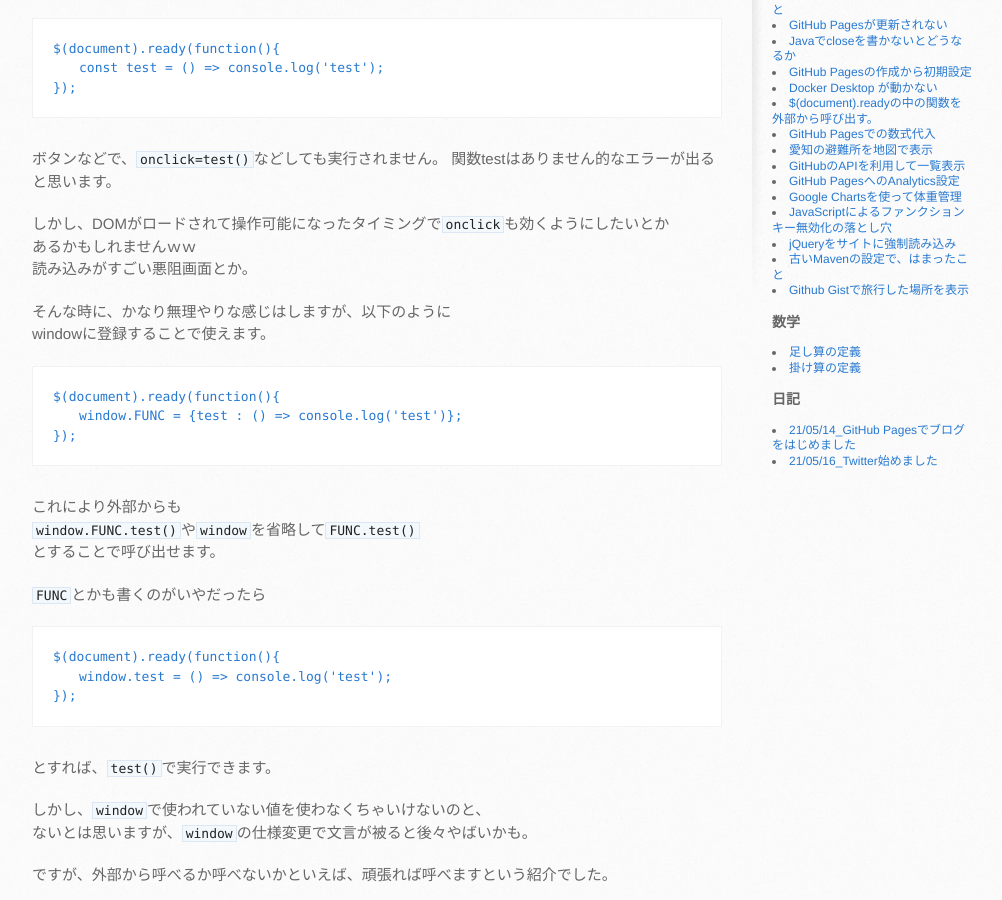
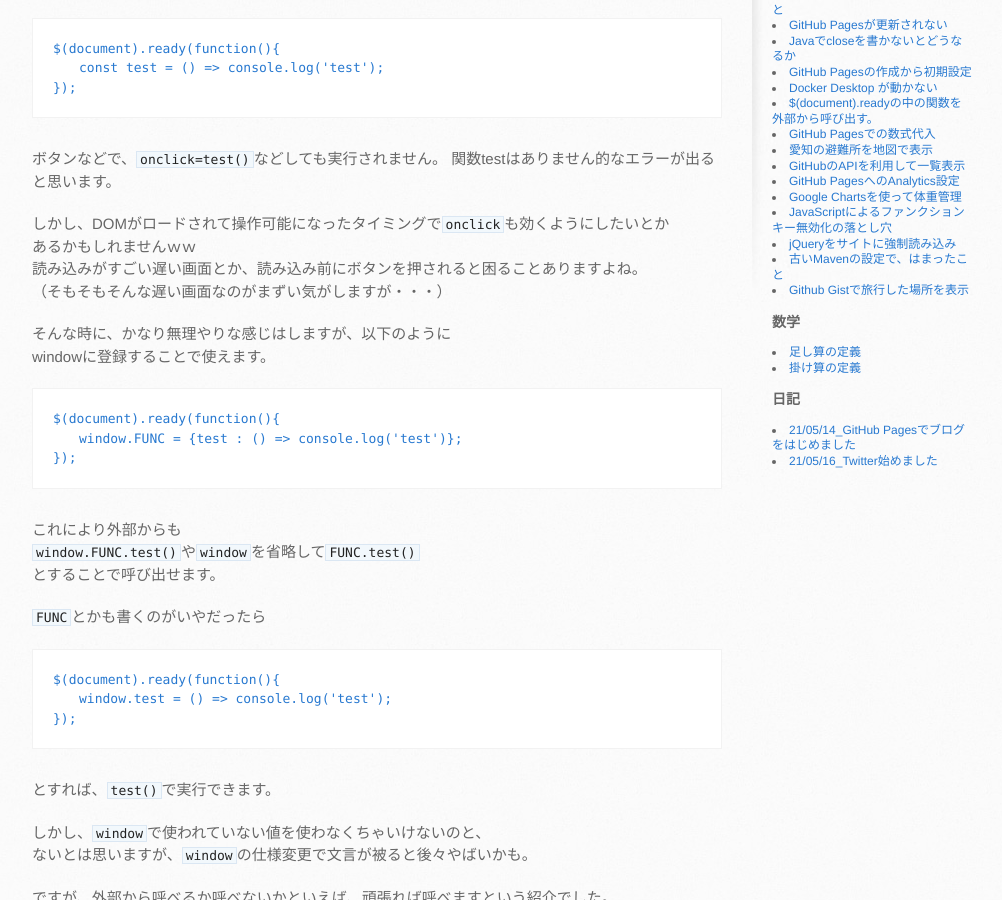
Before and after one commit to mtaketani113/mtaketani113.github.io, a Jekyll site: the page built from it/javascript/executeScope.md, in a window 1280 px wide and 900 px high, scrolled down 558 px. Shown: the whole window, without its empty margins (138-1140 px from the left). Built offline with Jekyll 4.4.1, drawn with Linux system fonts in a browser that asks for light colours; comment, search, counter and statistics services are not loaded; the repository's description, which GitHub fills in, is left out.

Commit message:
誤字を修正

```diff
--- a/it/javascript/executeScope.md
+++ b/it/javascript/executeScope.md
@@ -21,7 +21,8 @@ $(document).ready(function(){
 
 しかし、DOMがロードされて操作可能になったタイミングで`onclick`も効くようにしたいとか
 あるかもしれませんｗｗ
-読み込みがすごい悪阻画面とか。
+読み込みがすごい遅い画面とか、読み込み前にボタンを押されると困ることありますよね。
+（そもそもそんな遅い画面なのがまずい気がしますが・・・）
 
 そんな時に、かなり無理やりな感じはしますが、以下のように
 windowに登録することで使えます。
```
